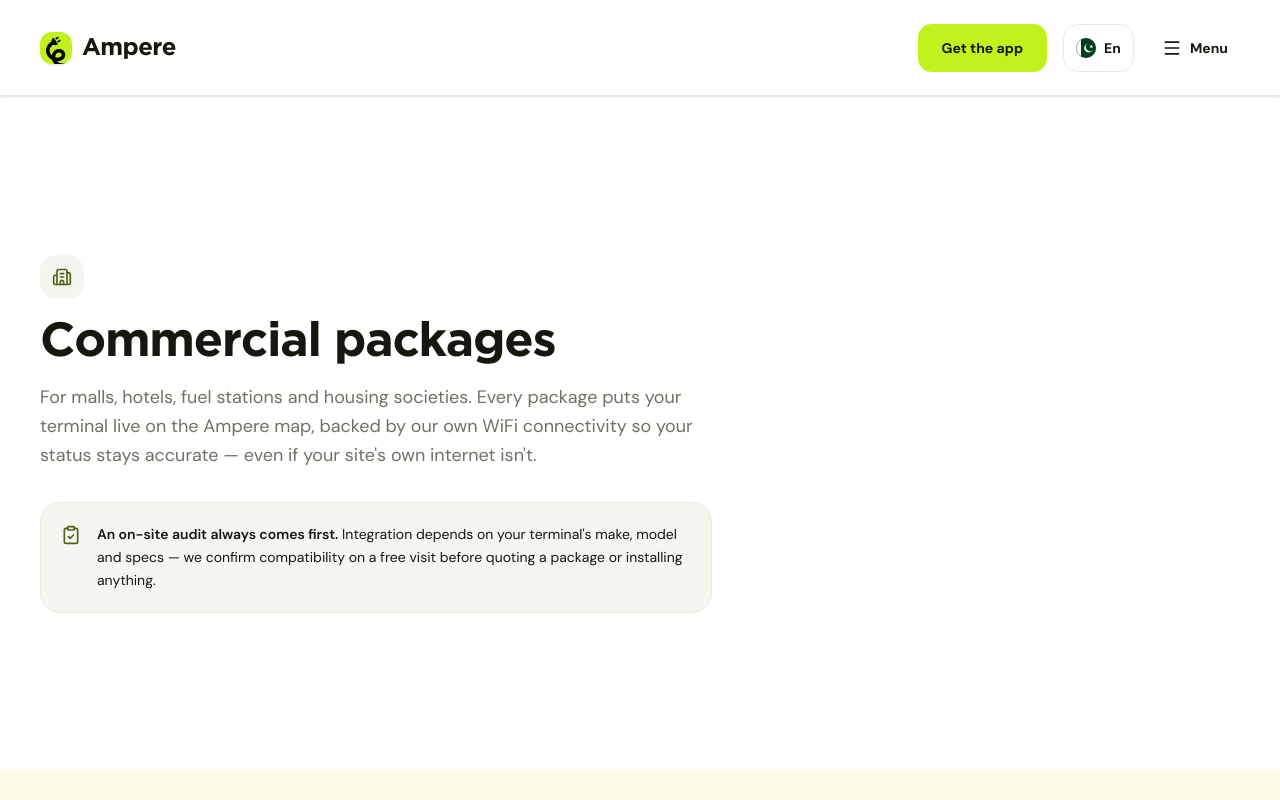
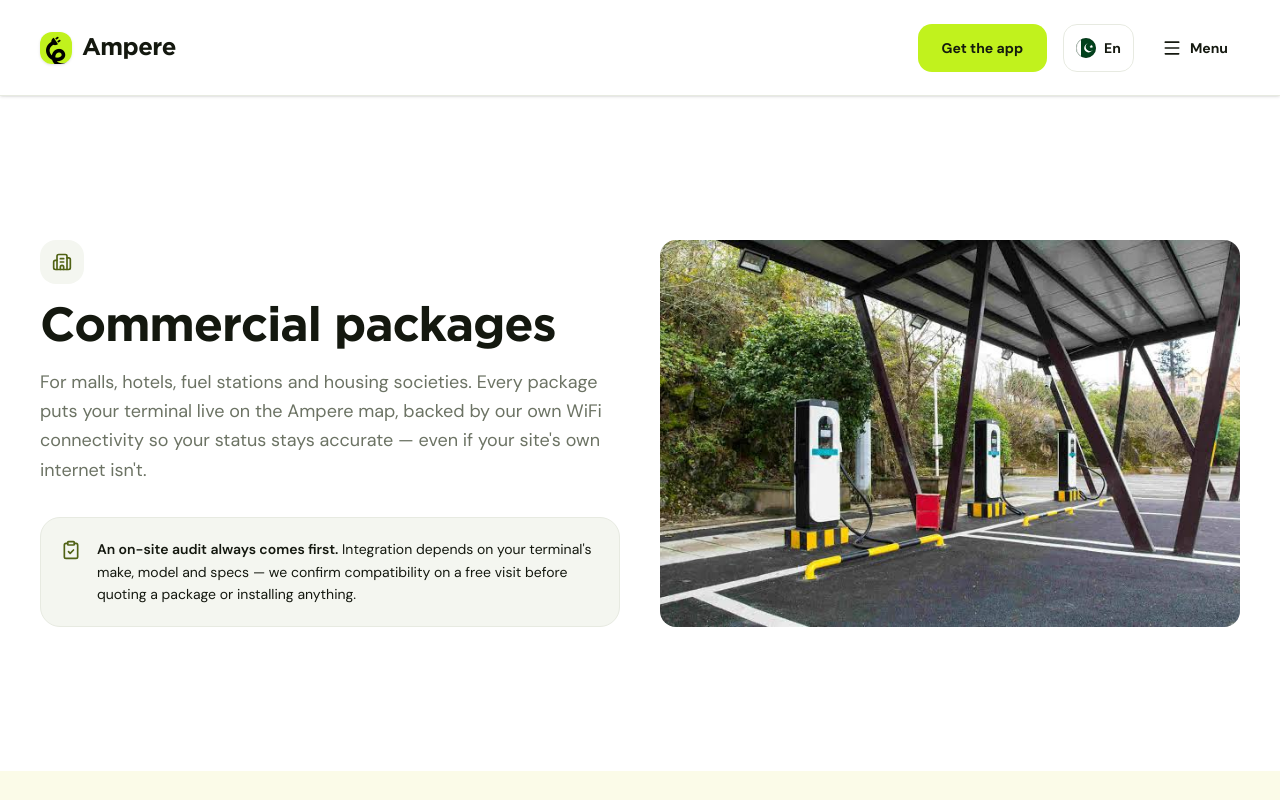
Before and after one commit to amperepakistan/EVCHARGE-nextjs, a Next.js app: page /commercial in a window 1280 px wide. Shown: the top 800 px of the page. Built offline with nearby package versions, Linux system fonts and the light colour scheme.

Commit message:
hero images and email update

```diff
--- a/app/commercial/page.tsx
+++ b/app/commercial/page.tsx
@@ -1,8 +1,10 @@
 import type { Metadata } from 'next';
+import Image from 'next/image';
 import { BarChart3, Building2, CheckCircle2, ClipboardCheck, Radio, Sliders } from 'lucide-react';
 import { Section } from '@/components/ui/section';
 import { SiteFooter } from '@/components/ui/site-footer';
 import { SiteHeader } from '@/components/ui/site-header';
+import { CONTACT } from '@/lib/legal/config';
 
 export const metadata: Metadata = {
   title: 'Commercial packages — Ampere',
@@ -10,10 +12,8 @@ export const metadata: Metadata = {
     'Connect your mall, hotel, fuel station or housing society charger to Ampere — live status, remote control and analytics, with WiFi connectivity included.',
 };
 
-const CONTACT_EMAIL = 'amperepakistan@gmail.com';
-
 function mailto(subject: string) {
-  return `mailto:${CONTACT_EMAIL}?subject=${encodeURIComponent(subject)}`;
+  return `mailto:${CONTACT.support}?subject=${encodeURIComponent(subject)}`;
 }
 
 const TIERS = [
@@ -73,25 +73,41 @@ export default function CommercialPage() {
 
       <main className="flex-1">
         <Section id="overview">
+          <div className="grid items-center gap-10 md:grid-cols-2">
+            <div>
               <span className="rounded-image bg-surface-muted text-primary-800 mb-5 flex size-11 items-center justify-center">
                 <Building2 className="size-5" />
               </span>
               <h1 className="font-heading text-text-primary text-4xl font-bold tracking-tight sm:text-5xl">
                 Commercial packages
               </h1>
-          <p className="text-text-secondary mt-4 max-w-2xl text-lg leading-relaxed">
+              <p className="text-text-secondary mt-4 text-lg leading-relaxed">
                 For malls, hotels, fuel stations and housing societies. Every package puts your
-            terminal live on the Ampere map, backed by our own WiFi connectivity so your status
-            stays accurate — even if your site&apos;s own internet isn&apos;t.
+                terminal live on the Ampere map, backed by our own WiFi connectivity so your
+                status stays accurate — even if your site&apos;s own internet isn&apos;t.
               </p>
 
-          <div className="rounded-card border-border bg-surface-muted mt-8 flex max-w-2xl items-start gap-4 border p-5">
+              <div className="rounded-card border-border bg-surface-muted mt-8 flex items-start gap-4 border p-5">
                 <ClipboardCheck className="text-primary-800 mt-0.5 size-5 shrink-0" />
                 <p className="text-text-primary text-sm leading-relaxed">
                   <span className="font-semibold">An on-site audit always comes first.</span>{' '}
                   Integration depends on your terminal&apos;s make, model and specs — we confirm
                   compatibility on a free visit before quoting a package or installing anything.
                 </p>
+              </div>
+            </div>
+
+            <div className="rounded-image aspect-[3/2] overflow-hidden">
+              <Image
+                src="/commercial-charger.jpeg"
+                alt="Commercial EV charging bay with multiple terminals under a covered carport"
+                width={701}
+                height={438}
+                sizes="(min-width: 768px) 50vw, 100vw"
+                className="size-full object-cover"
+                priority
+              />
+            </div>
           </div>
         </Section>
 
@@ -164,7 +180,7 @@ export default function CommercialPage() {
               href={mailto('Commercial terminal enquiry')}
               className="rounded-button bg-primary text-on-primary hover:bg-primary-dark inline-flex h-12 shrink-0 items-center gap-2 px-6 text-sm font-semibold transition-colors"
             >
-              {CONTACT_EMAIL}
+              {CONTACT.support}
             </a>
           </div>
         </Section>
--- a/app/home-charger/page.tsx
+++ b/app/home-charger/page.tsx
@@ -1,17 +1,17 @@
 import type { Metadata } from 'next';
+import Image from 'next/image';
 import { CalendarClock, CheckCircle2, ClipboardCheck, House, Users, Wifi } from 'lucide-react';
 import { Founding50Form } from '@/components/features/marketing/founding-50-form';
 import { Section } from '@/components/ui/section';
 import { SiteFooter } from '@/components/ui/site-footer';
 import { SiteHeader } from '@/components/ui/site-header';
+import { CONTACT } from '@/lib/legal/config';
 
 export const metadata: Metadata = {
   title: 'Home charger packages — Ampere',
   description:
     'Connect your home EV charger to Ampere. Live status and remote control from your phone, using your own WiFi. Founding 50 launch offer: 50% off your first 3 months.',
 };
-
-const CONTACT_EMAIL = 'amperepakistan@gmail.com';
 
 const TIERS = [
   {
@@ -44,24 +44,40 @@ export default function HomeChargerPage() {
 
       <main className="flex-1">
         <Section id="overview">
+          <div className="grid items-center gap-10 md:grid-cols-2">
+            <div>
               <span className="rounded-image bg-surface-muted text-primary-800 mb-5 flex size-11 items-center justify-center">
                 <House className="size-5" />
               </span>
               <h1 className="font-heading text-text-primary text-4xl font-bold tracking-tight sm:text-5xl">
                 Home charger packages
               </h1>
-          <p className="text-text-secondary mt-4 max-w-2xl text-lg leading-relaxed">
-            See your charger&apos;s live status and control it from your phone, using the WiFi you
-            already have at home. No extra hardware, no installation hassle.
+              <p className="text-text-secondary mt-4 text-lg leading-relaxed">
+                See your charger&apos;s live status and control it from your phone, using the WiFi
+                you already have at home. No extra hardware, no installation hassle.
               </p>
 
-          <div className="rounded-card border-border bg-surface-muted mt-8 flex max-w-2xl items-start gap-4 border p-5">
+              <div className="rounded-card border-border bg-surface-muted mt-8 flex items-start gap-4 border p-5">
                 <ClipboardCheck className="text-primary-800 mt-0.5 size-5 shrink-0" />
                 <p className="text-text-primary text-sm leading-relaxed">
-              <span className="font-semibold">Not every charger can be integrated.</span> Support
-              depends on your specific make and model — send us your details and photos below and
-              we&apos;ll confirm compatibility before scheduling anything.
+                  <span className="font-semibold">Not every charger can be integrated.</span>{' '}
+                  Support depends on your specific make and model — send us your details and
+                  photos below and we&apos;ll confirm compatibility before scheduling anything.
                 </p>
+              </div>
+            </div>
+
+            <div className="rounded-image aspect-[3/2] overflow-hidden">
+              <Image
+                src="/home-charger.webp"
+                alt="A home EV charger mounted on a garage wall, charging a car at 90%"
+                width={2500}
+                height={1667}
+                sizes="(min-width: 768px) 50vw, 100vw"
+                className="size-full object-cover"
+                priority
+              />
+            </div>
           </div>
         </Section>
 
@@ -126,10 +142,10 @@ export default function HomeChargerPage() {
           <p className="text-text-secondary mt-6 text-sm">
             Prefer email? Write to{' '}
             <a
-              href={`mailto:${CONTACT_EMAIL}`}
+              href={`mailto:${CONTACT.support}`}
               className="text-primary-800 hover:text-primary-900 font-semibold"
             >
-              {CONTACT_EMAIL}
+              {CONTACT.support}
             </a>
             .
           </p>
--- a/components/features/marketing/founding-50-form.tsx
+++ b/components/features/marketing/founding-50-form.tsx
@@ -4,10 +4,10 @@ import { useId, useState, type ChangeEvent, type FormEvent } from 'react';
 import { Loader2, Upload } from 'lucide-react';
 import { Button } from '@/components/ui/button';
 import { TextField } from '@/components/ui/text-field';
+import { CONTACT } from '@/lib/legal/config';
 import { cn } from '@/lib/utils/cn';
 
 const MAX_PHOTOS = 5;
-const CONTACT_EMAIL = 'amperepakistan@gmail.com';
 
 type SubmitStatus = 'idle' | 'submitting' | 'success' | 'error';
 
@@ -211,8 +211,8 @@ export function Founding50Form() {
       {status === 'error' ? (
         <p className="text-error text-sm">
           Something went wrong submitting this. Email us directly at{' '}
-          <a href={`mailto:${CONTACT_EMAIL}`} className="font-semibold underline">
-            {CONTACT_EMAIL}
+          <a href={`mailto:${CONTACT.support}`} className="font-semibold underline">
+            {CONTACT.support}
           </a>{' '}
           with the same details and we&apos;ll take it from there.
         </p>
--- a/lib/legal/config.ts
+++ b/lib/legal/config.ts
@@ -33,7 +33,7 @@ export const OPERATOR = {
 export const CONTACT = {
   privacy: `privacy@${DOMAIN}`,
   legal: `legal@${DOMAIN}`,
-  support: `support@${DOMAIN}`,
+  support: 'amperepakistan@gmail.com',
   partners: `partners@${DOMAIN}`,
 } as const;
 
```
Also changed, not shown: public/commercial-charger.jpeg (added), public/home-charger.webp (added). Lines whose indentation alone changed are shown as unchanged.
